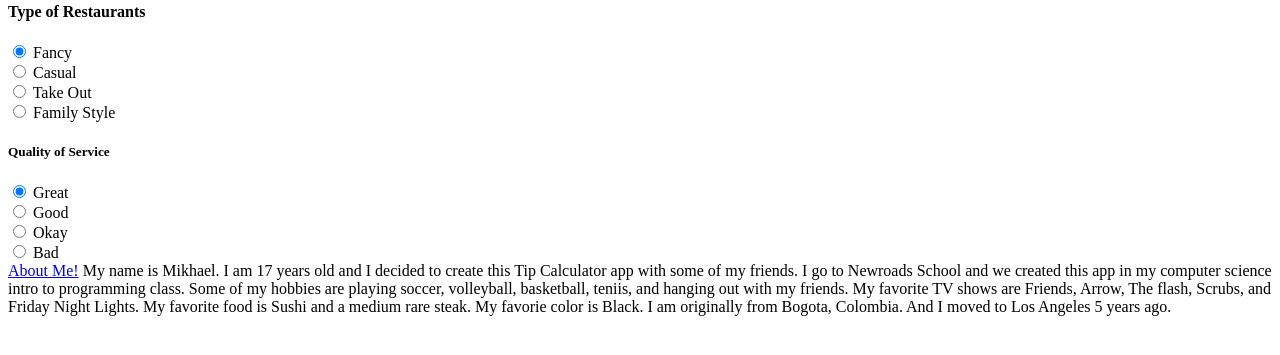
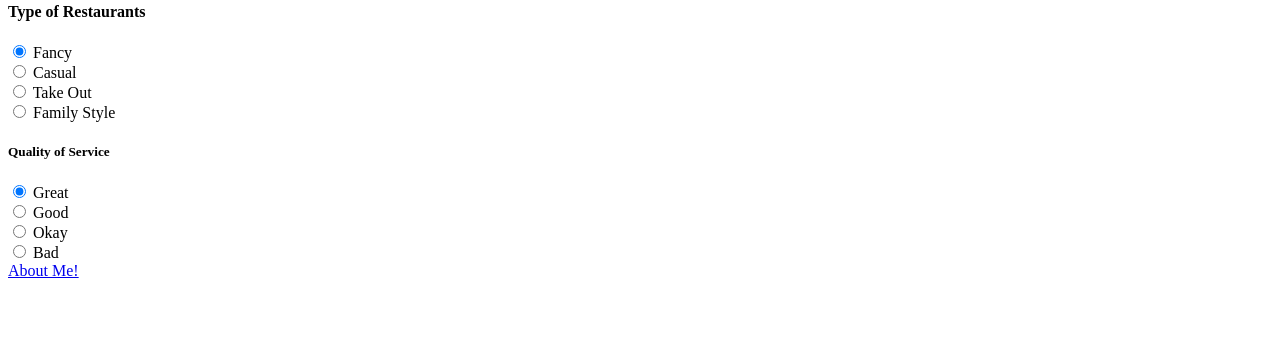
Before and after one commit to mmacallister/mmacallister.github.io, a plain HTML site: page index.html in a window 1280 px wide. Shown: the part 443-798 px from the top of the page. Drawn offline with Linux system fonts and the light colour scheme.

Commit message:
about me

```diff
--- a/index.html
+++ b/index.html
@@ -31,7 +31,6 @@ h3 {
  <input type="radio" name=“QualityService” value=“Bad”> Bad<br>
 </form>
 	<a href=”aboutMe.html”>About Me!</a>
-  <p1> My name is Mikhael. I am 17 years old and I decided to create this Tip Calculator app with some of my friends. I go to Newroads School and we created this app in my computer science intro to programming class. Some of my hobbies are playing soccer, volleyball, basketball, teniis, and hanging out with my friends. My favorite TV shows are Friends, Arrow, The flash, Scrubs, and Friday Night Lights. My favorite food is Sushi and a medium rare steak. My favorie color is Black. I am originally from Bogota, Colombia. And I moved to Los Angeles 5 years ago. </p1>
 </body>
 
 
```
